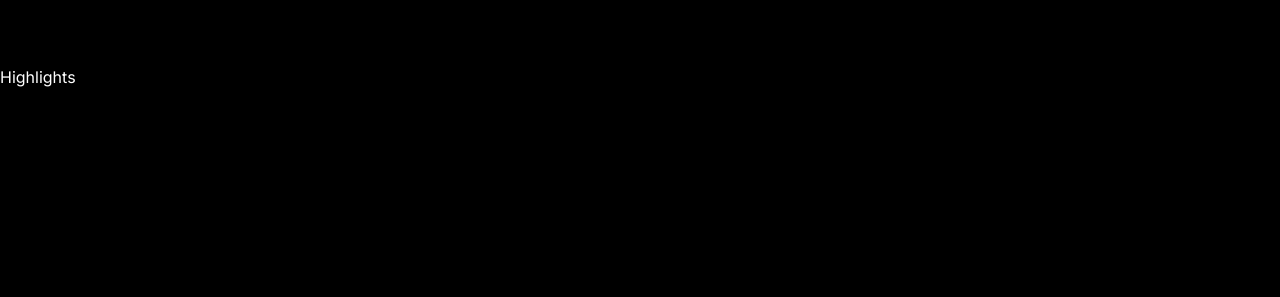
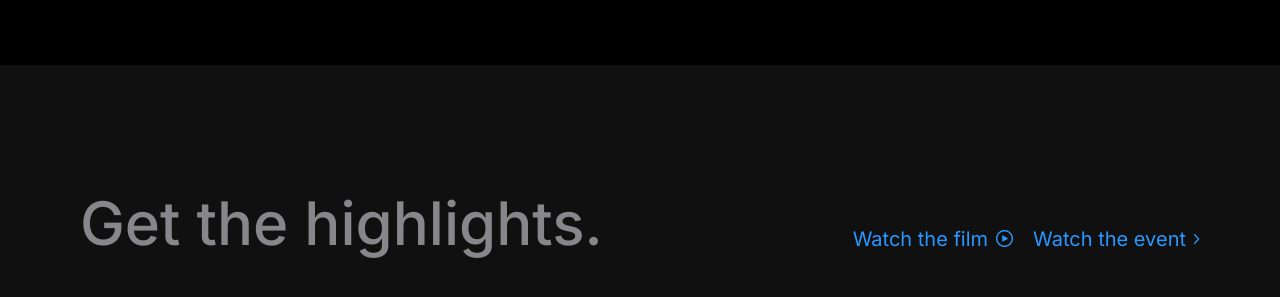
Before and after one commit to RohitSth/apple_website_gsap, a Next.js app: page / in a window 1280 px wide. Shown: the part 737-1034 px from the top of the page. Before the commit the page ends 826 px from the top, so only its background shows below. Built offline with nearby package versions, Linux system fonts and the light colour scheme.

Commit message:
update :: completed the highlights section

```diff
--- a/src/components/Highlights.tsx
+++ b/src/components/Highlights.tsx
@@ -1,5 +1,59 @@
+"use client";
+
+import { useGSAP } from "@gsap/react";
+import gsap from "gsap";
+import Image from "next/image";
+import { rightImg, watchImg } from "@/utils";
+
 const Highlights = () => {
-  return <div>Highlights</div>;
+  useGSAP(() => {
+    gsap.to("#title", {
+      opacity: 1,
+      y: 0,
+    });
+    gsap.to(".link", {
+      opacity: 1,
+      y: 0,
+      duration: 1,
+      stagger: 0.25,
+    });
+  }, []);
+  return (
+    <section
+      id="highlights"
+      className="w-screen overflow-hidden h-full common-padding bg-zinc"
+    >
+      <div className="screen-max-width">
+        <div className="mb-12 w-full md:flex items-end justify-between">
+          <h1 id="title" className="section-heading">
+            Get the highlights.
+          </h1>
+          <div className="flex flex-wrap items-end gap-5">
+            <p className="link">
+              Watch the film
+              <Image
+                src={watchImg}
+                alt="Watch the film"
+                width={17}
+                height={17}
+                className="ml-2"
+              />
+            </p>
+            <p className="link">
+              Watch the event
+              <Image
+                src={rightImg}
+                alt="Watch the film"
+                width={6}
+                height={6}
+                className="ml-2"
+              />
+            </p>
+          </div>
+        </div>
+      </div>
+    </section>
+  );
 };
 
 export default Highlights;
```
